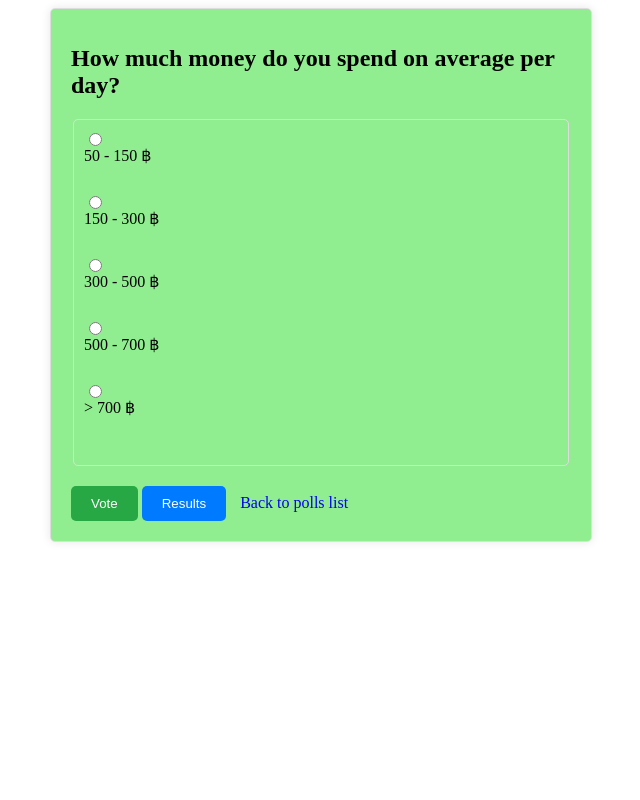
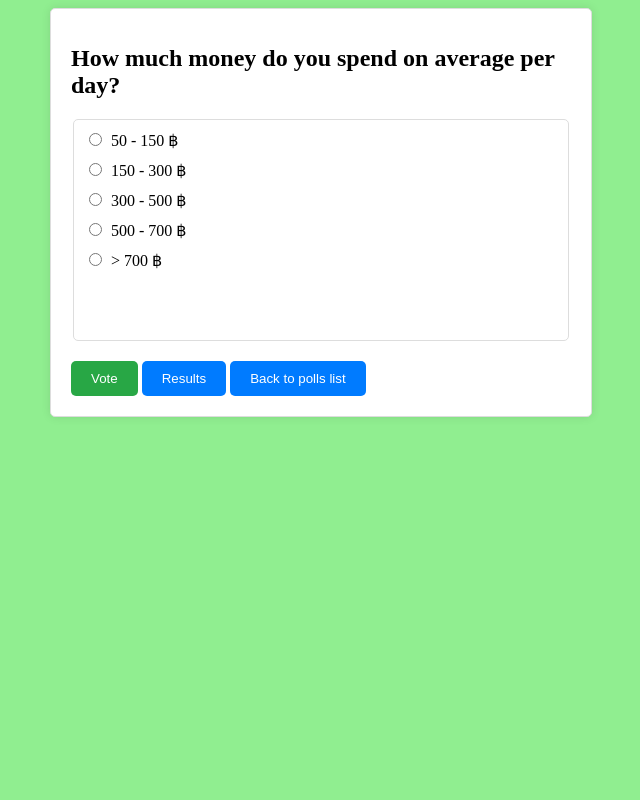
Before and after one commit to thanidacwn/ku-polls, a Django app: page /polls/1/ in a window 1280 px wide. Shown: the whole page, without its empty margins (319-959 px from the left). Run offline with Django 4.2, Linux system fonts and the light colour scheme; a user stored in the database is signed in; data comes from the database, SQL or seed files in the repository; data that the repository does not hold is empty.

Commit message:
improve appearance

```diff
--- a/polls/static/polls/detail.css
+++ b/polls/static/polls/detail.css
@@ -1,10 +1,15 @@
+/* detail.css */
+
+body {
+    background: white url("images/background.jpg");
+}
 
 /* Center the form on the page */
 form {
     max-width: 500px;
     margin: 0 auto;
     padding: 20px;
-    background: white url("images/background.jpg");
+    background-color: white;
     border: 1px solid #ddd;
     border-radius: 5px;
     box-shadow: 0 0 10px rgba(0, 0, 0, 0.1);
@@ -23,12 +28,13 @@ fieldset {
 }
 
 label {
-    display: block;
+    display: inline-block; /* Display the labels on the same line */
     margin-bottom: 10px;
+    margin-right: 10px; /* Add spacing between radio buttons and labels */
 }
 
 input[type="radio"] {
-    margin-right: 10px;
+    margin-right: 5px; /* Adjust the spacing between radio buttons */
 }
 
 button {
@@ -40,11 +46,16 @@ button {
     cursor: pointer;
 }
 
+button:hover {
+    background-color: #ddd;
+    color: black;
+}
+
 button[type="submit"] {
     background-color: #28a745;
 }
 
-a.button {
-    text-decoration: none;
-    margin-left: 10px;
+button[type="submit"]:hover {
+    background-color: #ddd;
+    color: black;
 }
--- a/polls/static/polls/index.css
+++ b/polls/static/polls/index.css
@@ -39,6 +39,11 @@ button {
     transition: background-color 0.3s;
 }
 
+button:hover {
+    background-color: #ddd;
+    color: black;
+}
+
 p {
     font-size: 18px;
     margin-top: 20px;
--- a/polls/static/polls/login.css
+++ b/polls/static/polls/login.css
@@ -58,7 +58,7 @@ form button[type="submit"] {
 }
 
 form button[type="submit"]:hover {
-    background-color: #969393;
+    background-color: #24a257;
     color: white;
 }
 
@@ -81,6 +81,6 @@ p a button[type="button"] {
 }
 
 p a button[type="button"]:hover {
-    background-color: #969393; /* Light gray on hover */
+    background-color: #2273ff;
     color: white;
 }
--- a/polls/static/polls/signup.css
+++ b/polls/static/polls/signup.css
@@ -59,7 +59,7 @@ form button[type="submit"] {
 }
 
 form button[type="submit"]:hover {
-    background-color: #969393;
+    background-color: #24a257;
     color: white;
 }
 
@@ -83,6 +83,6 @@ a button[type="button"] {
 }
 
 a button[type="button"]:hover {
-    background-color: #969393; /* Light gray on hover */
+    background-color: #2273ff; /* Light gray on hover */
     color: white;
 }
--- a/templates/polls/detail.html
+++ b/templates/polls/detail.html
@@ -24,5 +24,5 @@
     </fieldset>
     <button type="submit">Vote</button>
     <a href="{% url 'polls:results' question.id %}"><button type="button">Results</button></a>
-    <a href="{% url 'polls:index' %}" class="button">Back to polls list</a>
+    <a href="{% url 'polls:index' %}"><button type="button">Back to polls list</button></a>
 </form>
```
